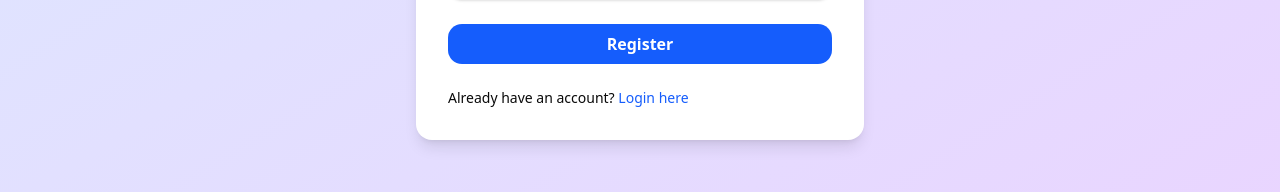
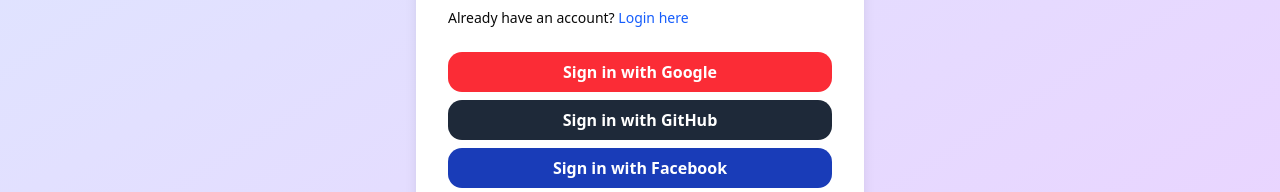
Before and after one commit to Shajadulhaqueemon111/shopping-app-client, a Next.js app: page /register in a window 1280 px wide. Shown: the part 760-952 px from the top of the page. Built offline with nearby package versions, Linux system fonts and the light colour scheme; no server answers.

Commit message:
create google ,gitHub and faceBook authentication system

```diff
--- a/src/app/register/page.tsx
+++ b/src/app/register/page.tsx
@@ -1,5 +1,6 @@
 "use client";
 
+import { signIn } from "next-auth/react";
 import Link from "next/link";
 import { useRouter } from "next/navigation";
 import React from "react";
@@ -7,6 +8,17 @@
 
 const RegisterForm = () => {
   const router = useRouter();
+  const handleGoogleSignIn = () => {
+    signIn("google", { callbackUrl: "http://localhost:3000/dashboard" }); // or any route after login
+  };
+
+  const handleGitHubSignIn = () => {
+    signIn("github", { callbackUrl: "http://localhost:3000" });
+  };
+  const handleFacebookSignIn = () => {
+    signIn("github", { callbackUrl: "http://localhost:3000" });
+  };
+
   const handleSubmit = async (e: React.FormEvent<HTMLFormElement>) => {
     e.preventDefault();
     const form = e.currentTarget;
@@ -142,6 +154,29 @@
             Login here
           </Link>
         </p>
+        <div className="space-y-2">
+          <button
+            type="button"
+            onClick={handleGoogleSignIn}
+            className="w-full py-2 px-4 bg-red-500 hover:bg-red-600 text-white font-semibold rounded-xl transition duration-300"
+          >
+            Sign in with Google
+          </button>
+          <button
+            type="button"
+            onClick={handleGitHubSignIn}
+            className="w-full py-2 px-4 bg-gray-800 hover:bg-gray-900 text-white font-semibold rounded-xl transition duration-300"
+          >
+            Sign in with GitHub
+          </button>
+          <button
+            type="button"
+            onClick={handleFacebookSignIn}
+            className="w-full py-2 px-4 bg-blue-800 hover:bg-blue-900 text-white font-semibold rounded-xl transition duration-300"
+          >
+            Sign in with Facebook
+          </button>
+        </div>
       </form>
     </div>
   );
--- a/src/components/header/MiddleHeader.tsx
+++ b/src/components/header/MiddleHeader.tsx
@@ -23,7 +23,6 @@
           <Link href="/register" className="flex items-center gap-2 text-sm">
             <div>
               <SingInButton></SingInButton>
-              {/* <Button className="btn  btn-primary">Register</Button> */}
             </div>
           </Link>
 
```
